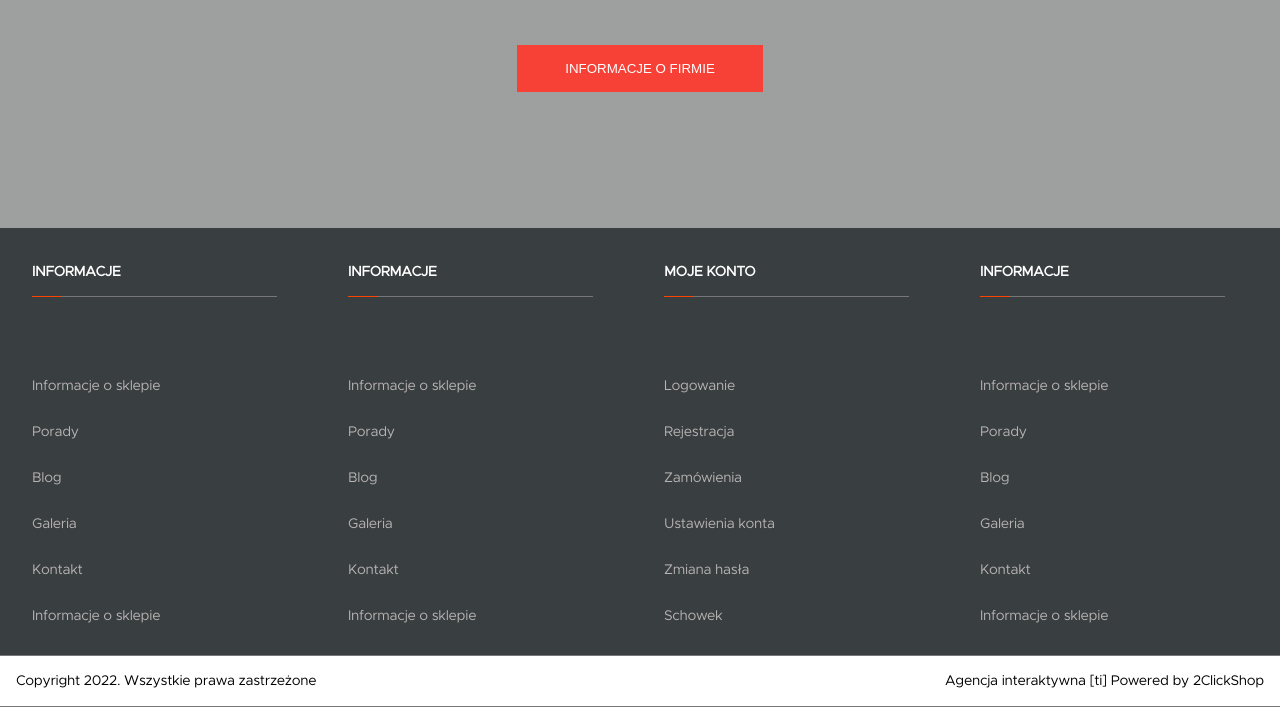
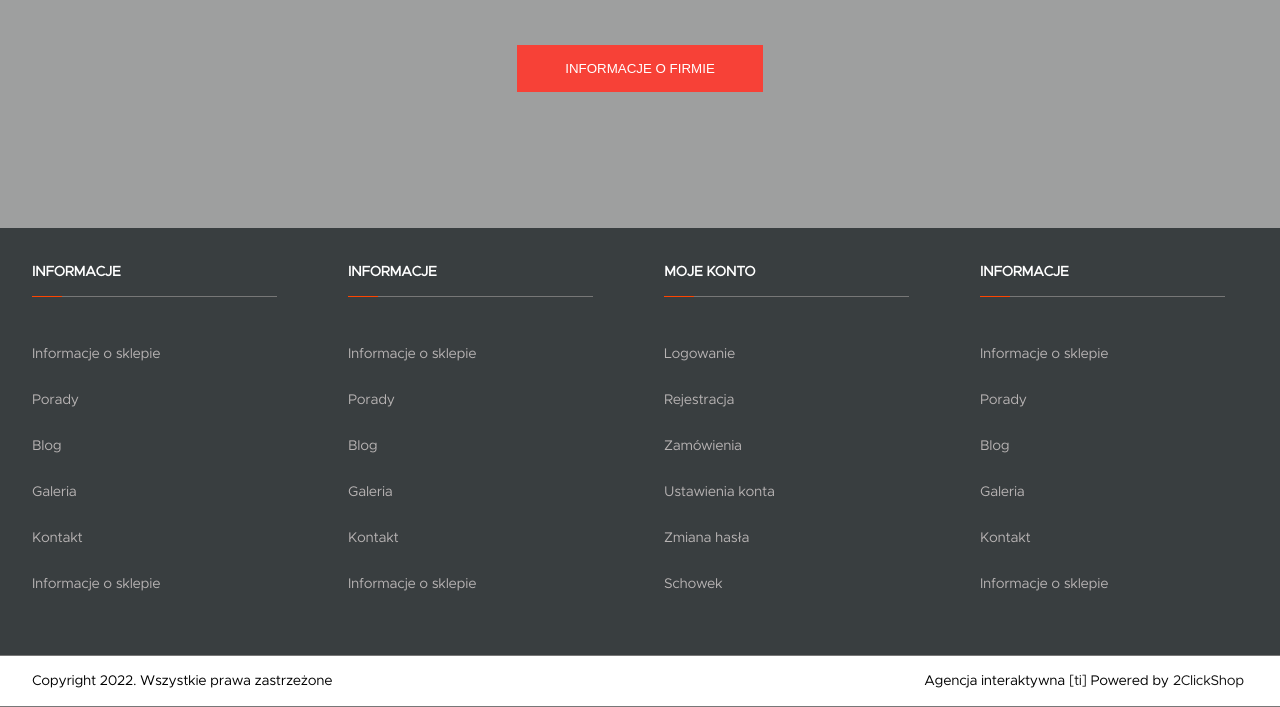
Before and after one commit to vernix77/Niedzwiedz, a website: page index.html in a window 1280 px wide. Shown: the part 1989-2696 px from the top of the page. Drawn offline with nearby package versions, Linux system fonts and the light colour scheme; files that its build step writes are made by us from their sources; files whose address does not match are found by name.

Commit message:
#4 footer poprawki

```diff
--- a/index.html
+++ b/index.html
@@ -495,7 +495,7 @@
                     <div class="container">
                         <div class="footer__end">
                             <p class="footer__copyright--text">Copyright 2022. Wszystkie prawa zastrzeżone</p>
-                            <p class="footer__company--text">Agencja interaktywna [ti] Powered by 2ClickShop</p>
+                            <p class="footer__company--text">Agencja interaktywna <a target="_blank" href="https://www.trol.pl/#top">[ti]</a> Powered by <a target="_blank" href="https://2click.pl/ ">2ClickShop</a></p>
                         </div>
                         <div class="footer__space">
                         </div>
--- a/scss/footer.scss
+++ b/scss/footer.scss
@@ -53,11 +53,14 @@
 				background-color: orangered;
 			}
 		}
+		ul {
+			padding-top: 3.1rem;
+		}
 		a {
 			display: grid;
 			gap: 2rem;
 			padding: 0;
-			margin-top: 1.5rem;
+			margin: 0 0 2rem;
 			font-size: 14px;
 			letter-spacing: -0.28px;
 			color: rgb(184, 180, 180);
@@ -85,16 +88,21 @@
 	letter-spacing: -0.28px;
 
 	.footer__copyright--text {
-		margin-left: 1rem;
+		margin-left: 2rem;
 		display: flex;
 		justify-content: space-between;
 		align-items: center;
+		text-align: left;
 	}
 	.footer__company--text {
-		margin-right: 1rem;
+		margin-right: 2rem;
 		display: flex;
 		justify-content: space-between;
 		align-items: center;
+		text-align: right;
+		a {
+			padding: 0.25rem;
+		}
 	}
 }
 
@@ -141,7 +149,7 @@
 				display: grid;
 				gap: 2rem;
 				padding: 0;
-				margin-top: 2rem;
+				margin: 0 0 2rem;
 				font-size: 14px;
 				color: rgb(184, 180, 180);
 				letter-spacing: -0.28px;
```
